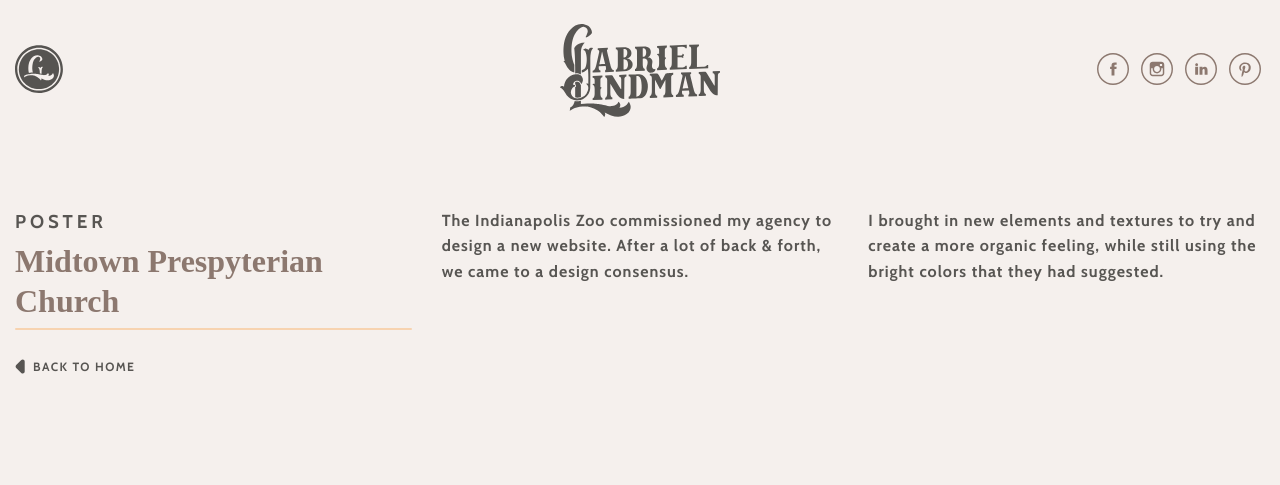
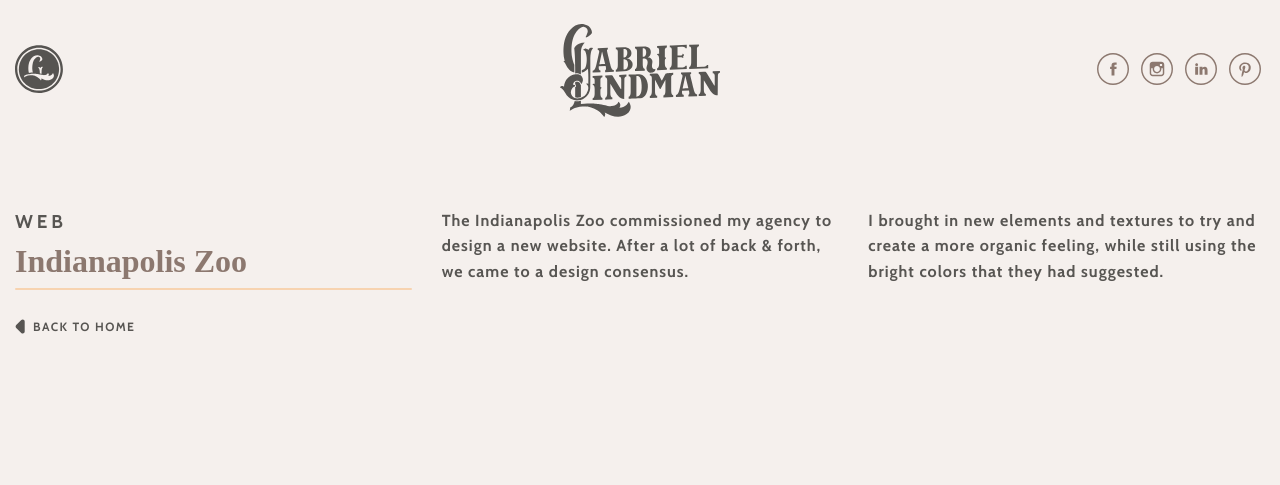
Before and after one commit to glindman/glindman.github.io, a plain HTML site: page zoo-site.html in a window 1280 px wide. Shown: the top 485 px of the page. Drawn offline with nearby package versions, Linux system fonts and the light colour scheme; a web font is replaced by a local one.

Commit message:
changed text

```diff
--- a/zoo-site.html
+++ b/zoo-site.html
@@ -56,8 +56,8 @@
       </div>
       <div class="row">
         <div class="col-lg-4 header-left flex-top-left">
-          <h4>Poster</h4>
-          <h3>Midtown Prespyterian Church</h3>
+          <h4>Web</h4>
+          <h3>Indianapolis Zoo</h3>
           <div class="header-line"></div>
           <a href="index.html"><div class="back-link">
             <img src="assets/arrow-head.svg">
```
